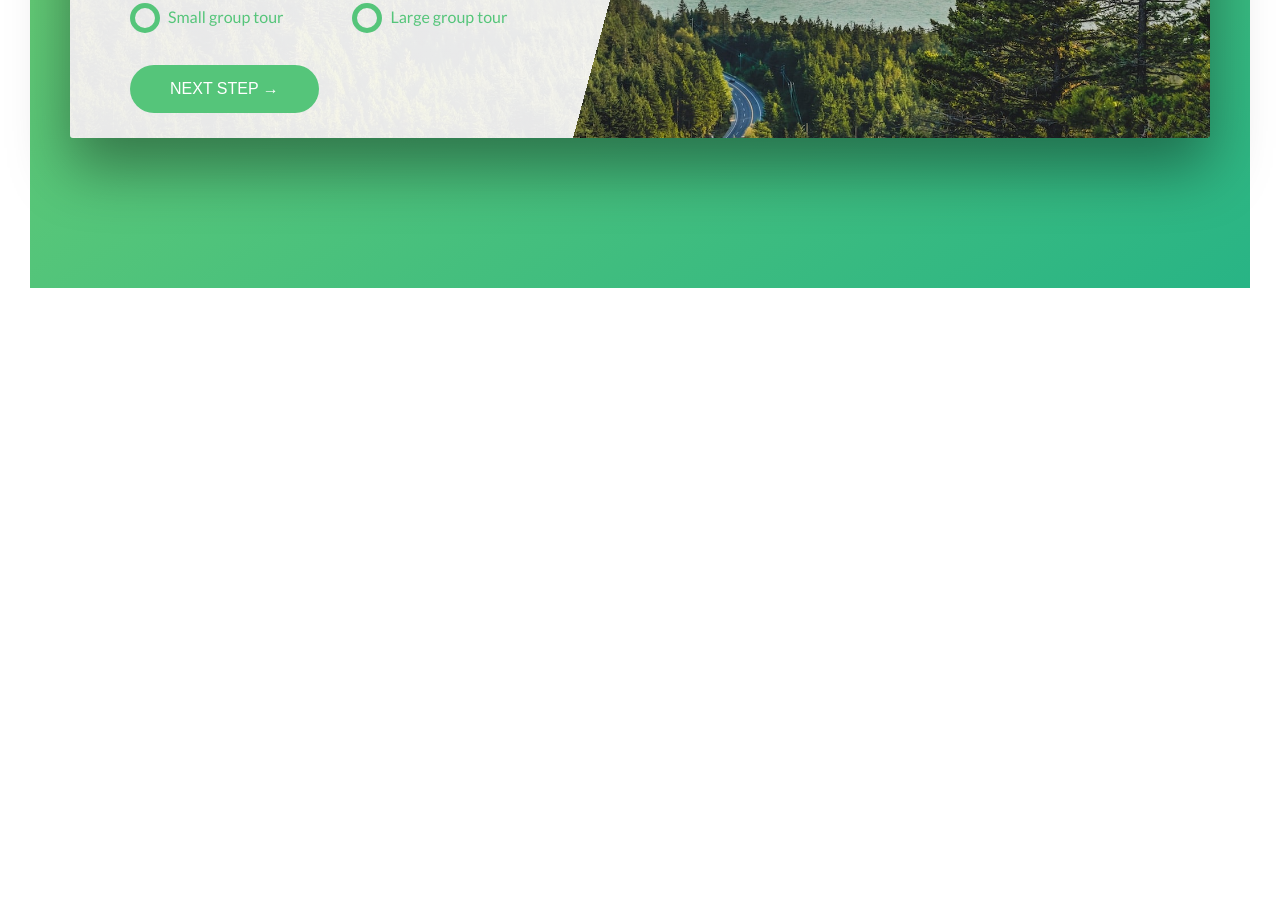
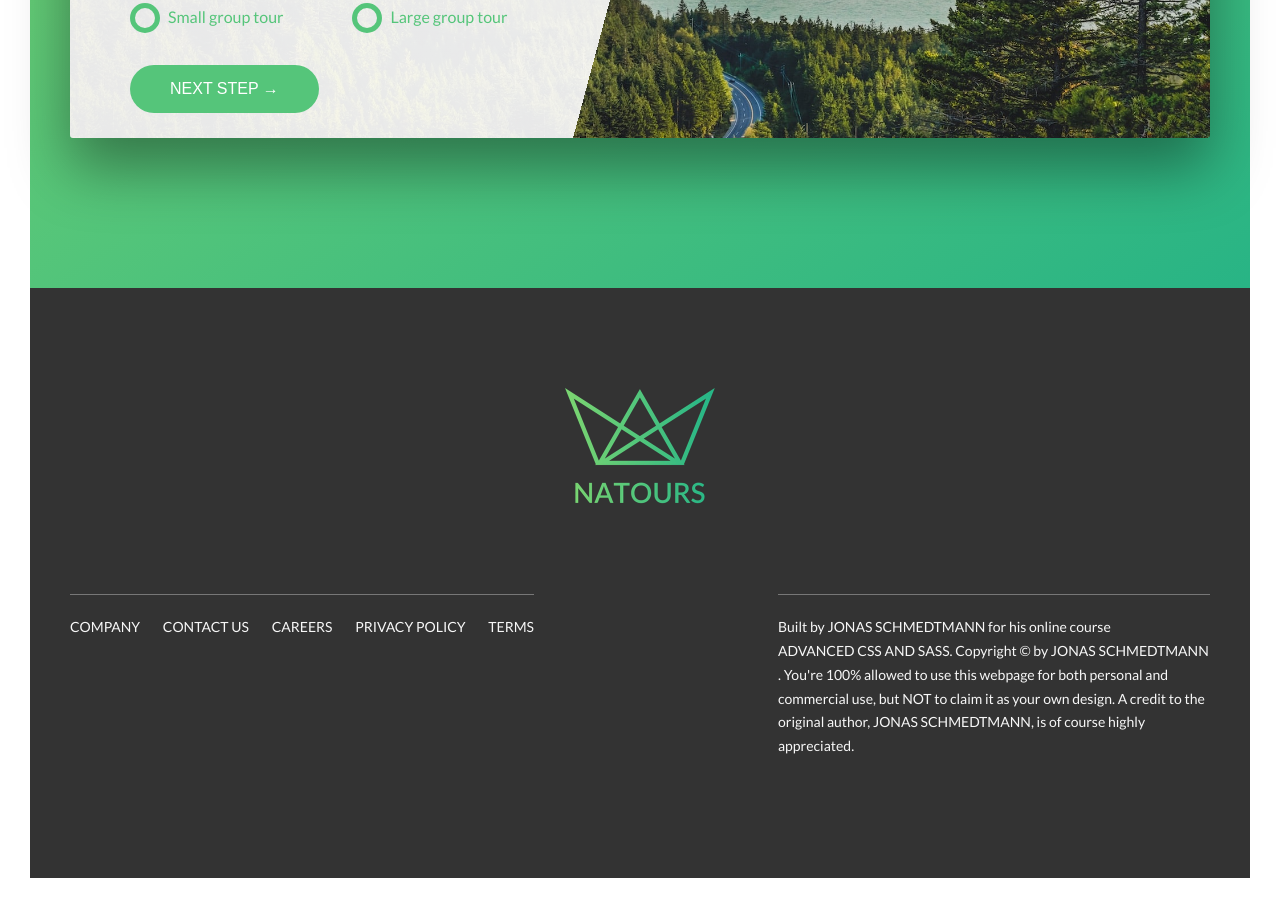
Before and after one commit to Naimul-Islam-Siam/Natours, a website: page index.html in a window 1280 px wide. Shown: the part 4949-5857 px from the top of the page. Before the commit the page ends 5267 px from the top, so only its background shows below. Drawn offline with Linux system fonts and the light colour scheme.

Commit message:
footer added

```diff
--- a/index.html
+++ b/index.html
@@ -311,8 +311,32 @@
 				</div>
 			</div>
 		</section>
+	</main>
 
-	</main>
+	<footer class="footer">
+		<div class="footer__logo-box">
+			<img src="img/logo-green-2x.png" alt="footer logo" class="footer__logo">
+		</div>
+		<div class="row">
+			<div class="col-1-of-2">
+				<div class="footer__navigation">
+					<ul class="footer__list">
+						<li class="footer__item"><a href="#" class="footer__link">Company</a></li>
+						<li class="footer__item"><a href="#" class="footer__link">Contact Us</a></li>
+						<li class="footer__item"><a href="#" class="footer__link">Careers</a></li>
+						<li class="footer__item"><a href="#" class="footer__link">Privacy Policy</a></li>
+						<li class="footer__item"><a href="#" class="footer__link">Terms</a></li>
+					</ul>
+				</div>
+			</div>
+
+			<div class="col-1-of-2">
+				<p class="footer__copyright">
+					Built by <a href="#" class="footer__link">Jonas Schmedtmann</a> for his online course <a href="#" class="footer__link">Advanced CSS and SASS.</a> Copyright &copy; by <a href="#" class="footer__link">Jonas Schmedtmann</a>. You're 100% allowed to use this webpage for both personal and commercial use, but NOT to claim it as your own design. A credit to the original author, <a href="#" class="footer__link">Jonas Schmedtmann</a>, is of course highly appreciated.
+				</p>
+			</div>
+		</div>
+	</footer>
 
 	<!-- <section class="grid-test">
 		<div class="row">
--- a/sass/abstracts/_variables.scss
+++ b/sass/abstracts/_variables.scss
@@ -11,11 +11,14 @@ $color-tertiary-darker: #2998ff;
 $color-tertiary-light: #ffb9f9;
 $color-tertiary-dark: #ffb5b5;
 
-$color-grey-dark: #777;
 $color-white: #fff;
 $color-black: #000;
 
 $color-grey-light-1: #f7f7f7;
+$color-grey-light-2: #eee;
+
+$color-grey-dark: #777;
+$color-grey-dark-2: #333;
 
 //Grid
 
--- a/sass/components/_form.scss
+++ b/sass/components/_form.scss
@@ -93,4 +93,6 @@
 	&__radio-input:checked ~ &__radio-label &__radio-button:after {
 		opacity: 1;
 	}
+
+	//first have to select the sibling of "__radio-input" , in other word the parent of "__radio-button" which is "&__radio-label" otherwise won't work
 }
--- /dev/null
+++ b/sass/layout/_footer.scss
@@ -0,0 +1,66 @@
+.footer {
+	background-color: $color-grey-dark-2;
+	padding: 10rem 0;
+	font-size: 1.4rem;
+
+	&__logo-box {
+		text-align: center;
+		margin-bottom: 8rem;
+	}
+
+	&__logo {
+		width: 15rem;
+		height: auto;
+
+		&:hover {
+			animation-name: logo;
+			animation-duration: 1.2s;
+		}
+	}
+
+	&__navigation {
+		border-top: 1px solid $color-grey-dark;
+		padding: 2rem 0;
+		display: inline-block;
+	}
+
+	&__list {
+		list-style: none;
+	}
+
+	&__item {
+		display: inline-block;
+
+		&:not(:last-child) {
+			margin-right: 2rem;
+		}
+	}
+
+	&__link {
+		transition: transform 0.2s;
+
+		&:link,
+		&:visited {
+			color: $color-grey-light-1;
+			text-decoration: none;
+			text-transform: uppercase;
+			display: inline-block;  //important, otherwise "rotate" won't work;
+			background-color: $color-grey-dark-2;
+		}
+
+		&:hover,
+		&:active {
+			color: $color-primary;
+			box-shadow: 0 1rem 2rem rgba($color-black, .4);
+			transform: rotate(5deg) scale(1.3);
+		}
+	}
+
+	&__copyright {
+		color: $color-grey-light-1;
+		border-top: 1px solid $color-grey-dark;
+		padding: 2rem 0;
+		width: 80%;
+		float: right;
+	}
+}
--- a/sass/main.scss
+++ b/sass/main.scss
@@ -15,7 +15,8 @@
 @import "components/form";
 @import "components/story";
 
+@import "layout/footer";
+@import "layout/grid";
 @import "layout/header";
-@import "layout/grid";
 
 @import "pages/home";
```
Also changed, not shown: css/style.css.
